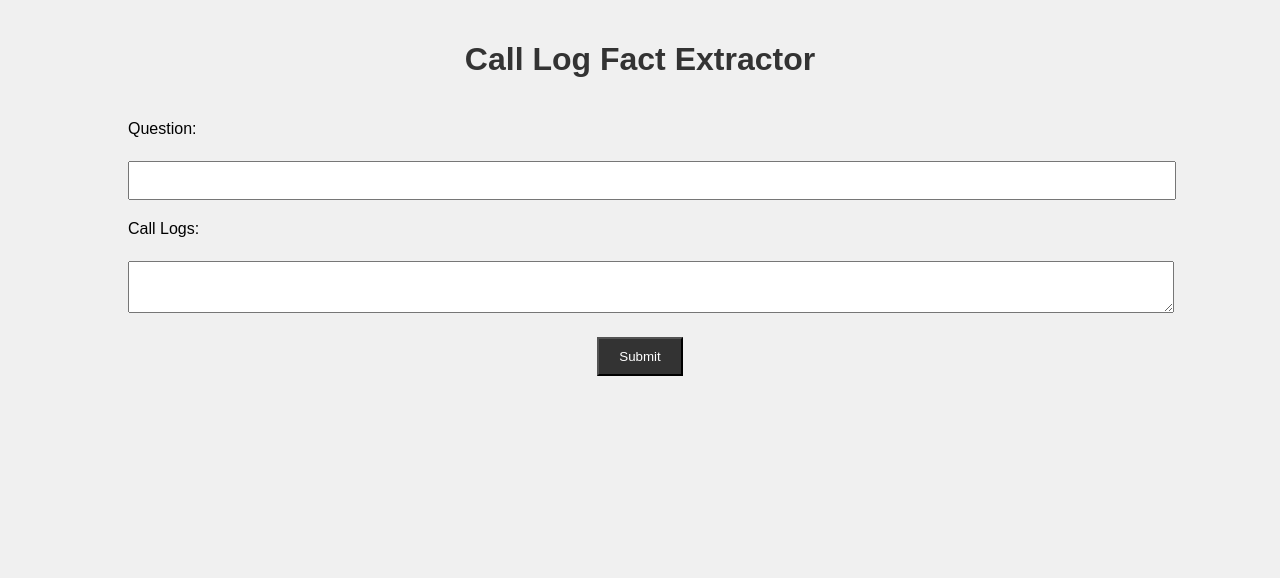
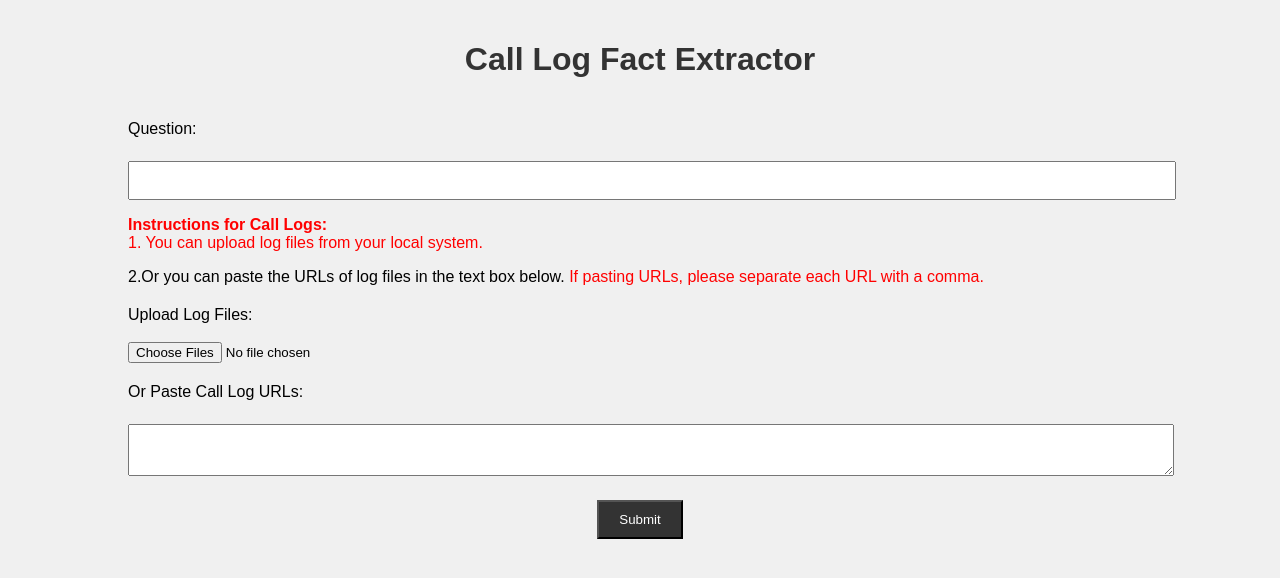
Before and after one commit to Sathvik-Chowdary-Veerapaneni/Cleric_AI_Engineer_Assginment_V2, a Flask app: page / in a window 1280 px wide. Shown: the top 578 px of the page. Run offline with Flask 3, Linux system fonts and the light colour scheme.

```diff
--- a/templates/home.html
+++ b/templates/home.html
@@ -9,7 +9,16 @@
     <form action="/submit" method="post">
         <label for="question">Question:</label><br>
         <input type="text" id="question" name="question"><br>
-        <label for="call_logs">Call Logs:</label><br>
+        <p style="color:red;">
+            <strong>Instructions for Call Logs:</strong><br>
+            1. You can upload log files from your local system.
+            <p>2.<span style="color:black;">Or you can paste the URLs of log files in the text box below.</span>
+                <span style="color:red;">If pasting URLs, please separate each URL with a comma.</span>
+                </p>
+        </p>
+        <label for="file_upload">Upload Log Files:</label><br>
+        <input type="file" id="file_upload" name="file_upload" multiple><br>
+        <label for="call_logs">Or Paste Call Log URLs:</label><br>
         <textarea id="call_logs" name="call_logs"></textarea><br>
         <input type="submit" value="Submit">
     </form>
```
